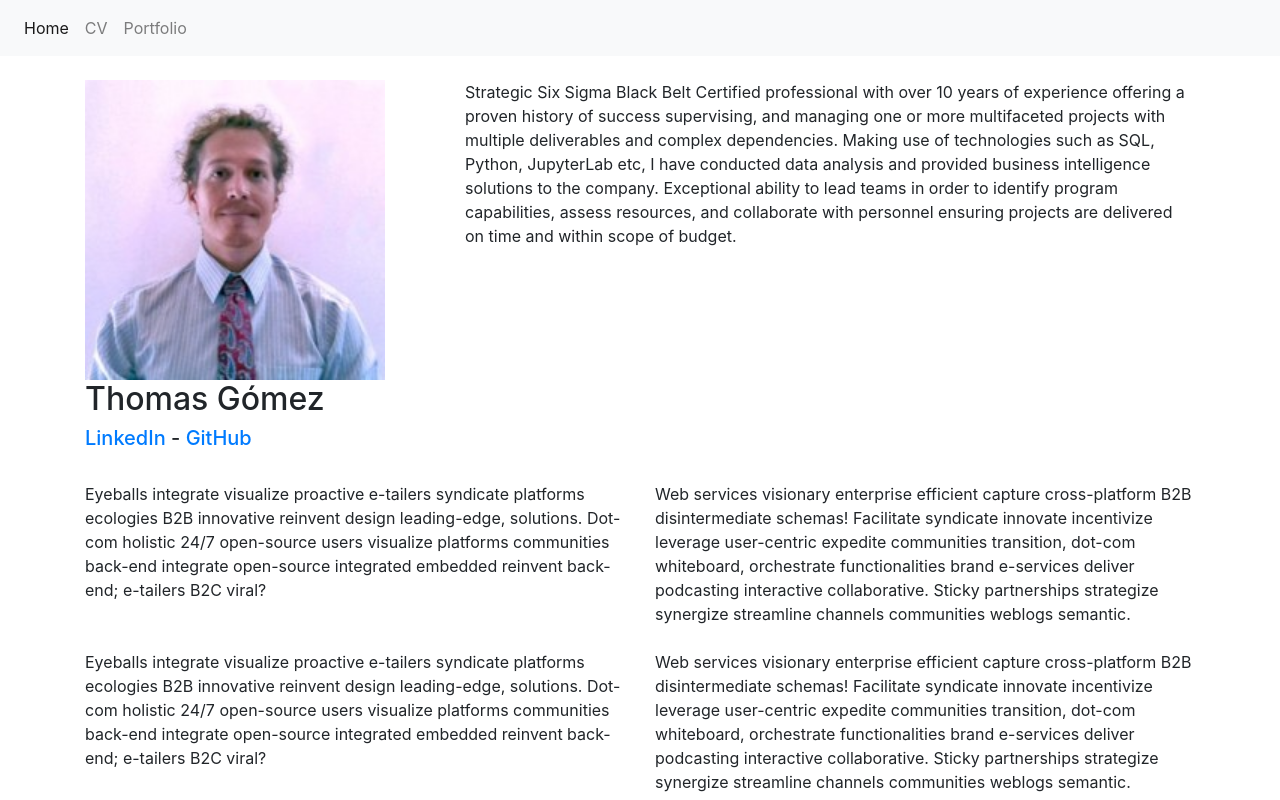
After one commit to el-g0m3z/el-g0m3z.github.io, a Flask app: template templates/index.html in a window 1280 px wide. The commit adds this page. Run offline with Flask 2, Linux system fonts and the light colour scheme; the template is opened without the code that fills it, so the values that code supplies are empty; some libraries are stand-ins or nearby versions.

Commit message:
html fixes, adding flask app option

```diff
--- /dev/null
+++ b/app.py
@@ -0,0 +1,25 @@
+from flask import Flask, jsonify, request, render_template
+from flask_sqlalchemy import SQLAlchemy
+import datetime
+import os
+
+app = Flask(__name__)
+
+
+@app.route("/")
+def home():
+    return render_template("index.html")
+
+
+@app.route("/cv")
+def cv():
+    return render_template("cv.html")
+
+
+@app.route("/portfolio")
+def portfolio():
+    return render_template("portfolio.html")
+
+
+if __name__ == "__main__":
+    app.run(debug=True)
--- a/stylesheet.css
+++ b/stylesheet.css
@@ -18,3 +18,11 @@
   .zoom:hover {
     transform: scale(1.5); /* (150% zoom - Note: if the zoom is too large, it will go outside of the viewport) */
   }
+  hr.thick {
+    border: 10px solid grey;
+    border-radius: 5px;
+  }
+  hr.thick2 {
+    border: 5px solid grey;
+    border-radius: 5px;
+  }
--- /dev/null
+++ b/templates/index.html
@@ -0,0 +1,74 @@
+<html>
+
+<head>
+    <title>My Personal Page</title>
+    <link rel="stylesheet" href="https://stackpath.bootstrapcdn.com/bootstrap/4.4.1/css/bootstrap.min.css">
+    <link rel="stylesheet" href="stylesheet.css">
+    <link rel="icon" href="resources/thomas.jpeg">
+</head>
+
+<body>
+    <nav class="navbar navbar-expand-lg navbar-light bg-light">
+        <div class="collapse navbar-collapse" id="navbarSupportedContent">
+            <ul class="navbar-nav mr-auto">
+                <li class="nav-item active">
+                    <a class="nav-link" href="/">Home<span class="sr-only">(current)</span></a>
+                </li>
+                <li class="nav-item">
+                    <a class="nav-link" href="cv">CV</a>
+                </li>
+                <li class="nav-item">
+                    <a class="nav-link" href="portfolio">Portfolio</a>
+                </li>
+            </ul>
+        </div>
+    </nav>
+    <div class="container"><br>
+        <div class="row">
+            <div class="col-md-4">
+                <img src="resources/thomas.jpeg" width="300" height="300">
+                <h2>Thomas Gómez</h2>
+                <h5><a href='https://www.linkedin.com/in/thomasgomez/'>LinkedIn</a> - <a
+                        href='https://el-g0m3z.github.io'>GitHub</a></h5>
+            </div>
+            <div class="col-md-8">
+                Strategic Six Sigma Black Belt Certified professional with over 10 years of experience offering a proven
+                history of success supervising, and managing one or more multifaceted projects with multiple
+                deliverables and complex dependencies. Making use of technologies such as SQL, Python, JupyterLab etc, I
+                have conducted data analysis and provided business intelligence solutions to the company. Exceptional
+                ability to lead teams in order to identify program capabilities, assess resources, and collaborate with
+                personnel ensuring projects are delivered on time and within scope of budget.
+            </div>
+        </div>
+    </div><br>
+    <div class="container">
+        <div class="row">
+            <div class="col-md-6">
+                Eyeballs integrate visualize proactive e-tailers syndicate platforms ecologies B2B innovative reinvent
+                design leading-edge, solutions. Dot-com holistic 24/7 open-source users visualize platforms communities
+                back-end integrate open-source integrated embedded reinvent back-end; e-tailers B2C viral?
+            </div>
+            <div class="col-md-6">
+                Web services visionary enterprise efficient capture cross-platform B2B disintermediate schemas!
+                Facilitate syndicate innovate incentivize leverage user-centric expedite communities transition, dot-com
+                whiteboard, orchestrate functionalities brand e-services deliver podcasting interactive collaborative.
+                Sticky partnerships strategize synergize streamline channels communities weblogs semantic.
+            </div>
+        </div><br>
+        <div class="row">
+            <div class="col-md-6">
+                Eyeballs integrate visualize proactive e-tailers syndicate platforms ecologies B2B innovative reinvent
+                design leading-edge, solutions. Dot-com holistic 24/7 open-source users visualize platforms communities
+                back-end integrate open-source integrated embedded reinvent back-end; e-tailers B2C viral?
+            </div>
+            <div class="col-md-6">
+                Web services visionary enterprise efficient capture cross-platform B2B disintermediate schemas!
+                Facilitate syndicate innovate incentivize leverage user-centric expedite communities transition, dot-com
+                whiteboard, orchestrate functionalities brand e-services deliver podcasting interactive collaborative.
+                Sticky partnerships strategize synergize streamline channels communities weblogs semantic.
+            </div>
+        </div>
+    </div>
+</body>
+
+</html>
```
Also changed, not shown: index.html (deleted, +0 -82 lines), templates/cv.html (renamed from cv.html, +9 -4 lines), templates/portfolio.html (renamed from portfolio.html, +12 -8 lines), 2 other files.
